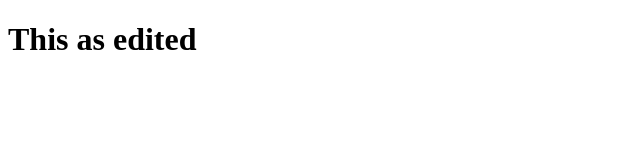
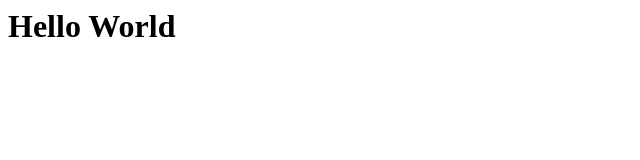
Before and after one commit to MuneebAli-cpp/MuneebAli.io, a plain HTML site: page index.html in a window 1280 px wide. Shown: the whole page, without its empty margins (0-640 px from the left). Drawn offline with Linux system fonts and the light colour scheme.

Commit message:
Update index.html

```diff
--- a/index.html
+++ b/index.html
@@ -1,11 +1 @@
-<!DOCTYPE html>
-<html lang="en">
-<head>
-    <meta charset="UTF-8">
-    <meta name="viewport" content="width=device-width, initial-scale=1.0">
-    <title>Hello World</title>
-</head>
-<body>
-    <h1>This as edited</h1>
-</body>
-</html>
+<h1>Hello World</h1>
```
